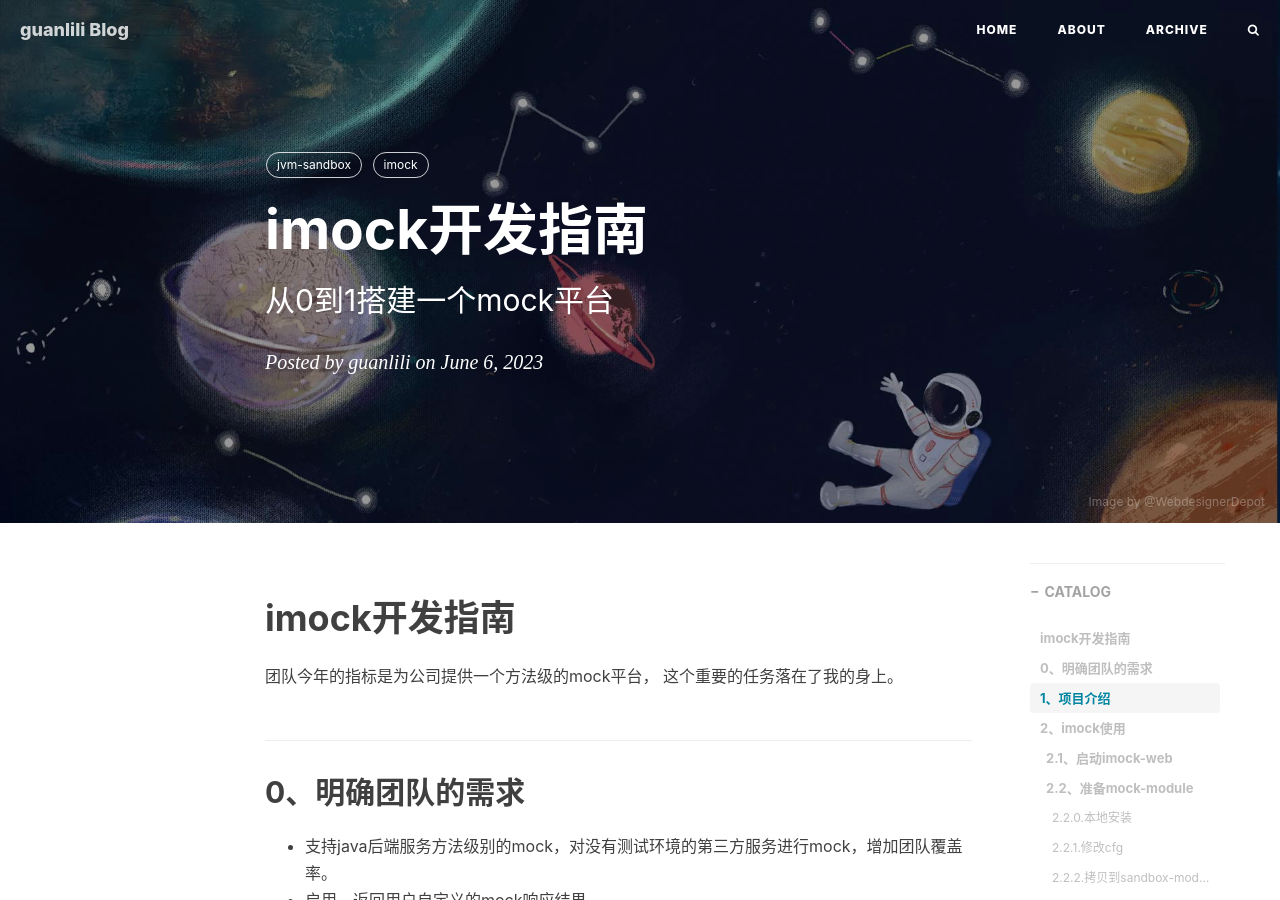
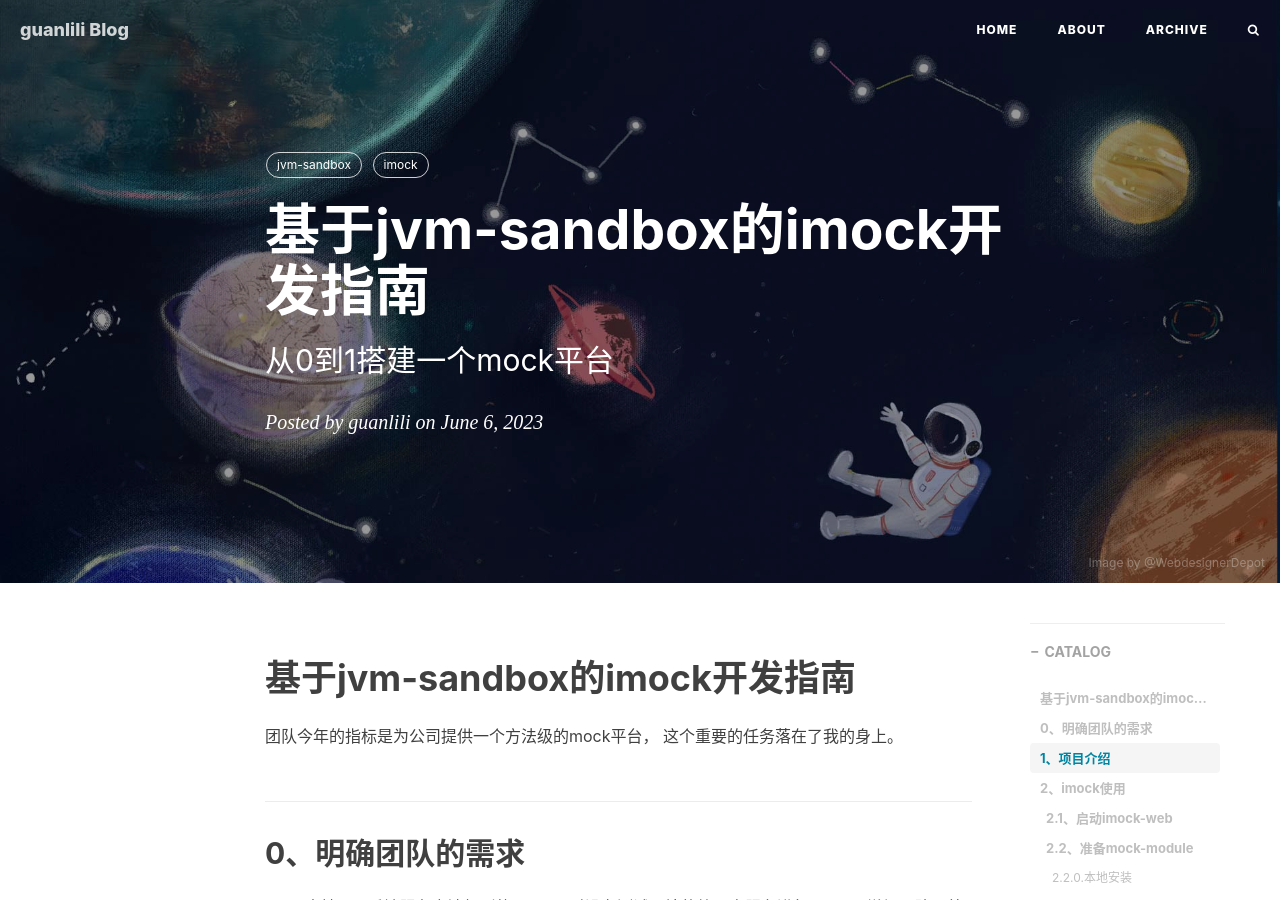
Before and after one commit to guanlili/guanlili.github.io, a Jekyll site: the page built from _posts/Tutorials/2023-06-06-基于jvm-sandbox的imock开发指南.md, in a window 1280 px wide and 900 px high. Built offline with Jekyll 4.4.1, drawn with Linux system fonts in a browser that asks for light colours; nearby versions of some CDN libraries; comment, search, counter and statistics services are not loaded; a style sheet for code colours, icons or effects is not loaded.

Commit message:
Update 2023-06-06-基于jvm-sandbox的imock开发指南.md

```diff
--- a/_posts/Tutorials/2023-06-06-基于jvm-sandbox的imock开发指南.md
+++ b/_posts/Tutorials/2023-06-06-基于jvm-sandbox的imock开发指南.md
@@ -1,6 +1,6 @@
 ---
 layout: post
-title: "imock开发指南"
+title: "基于jvm-sandbox的imock开发指南"
 subtitle: "从0到1搭建一个mock平台"
 author: "guanlili"
 header-img: "img/about-bg.jpg"
@@ -13,7 +13,7 @@ tags:
 
 ---
 
-# imock开发指南
+# 基于jvm-sandbox的imock开发指南
 
 团队今年的指标是为公司提供一个方法级的mock平台， 这个重要的任务落在了我的身上。
 
```
